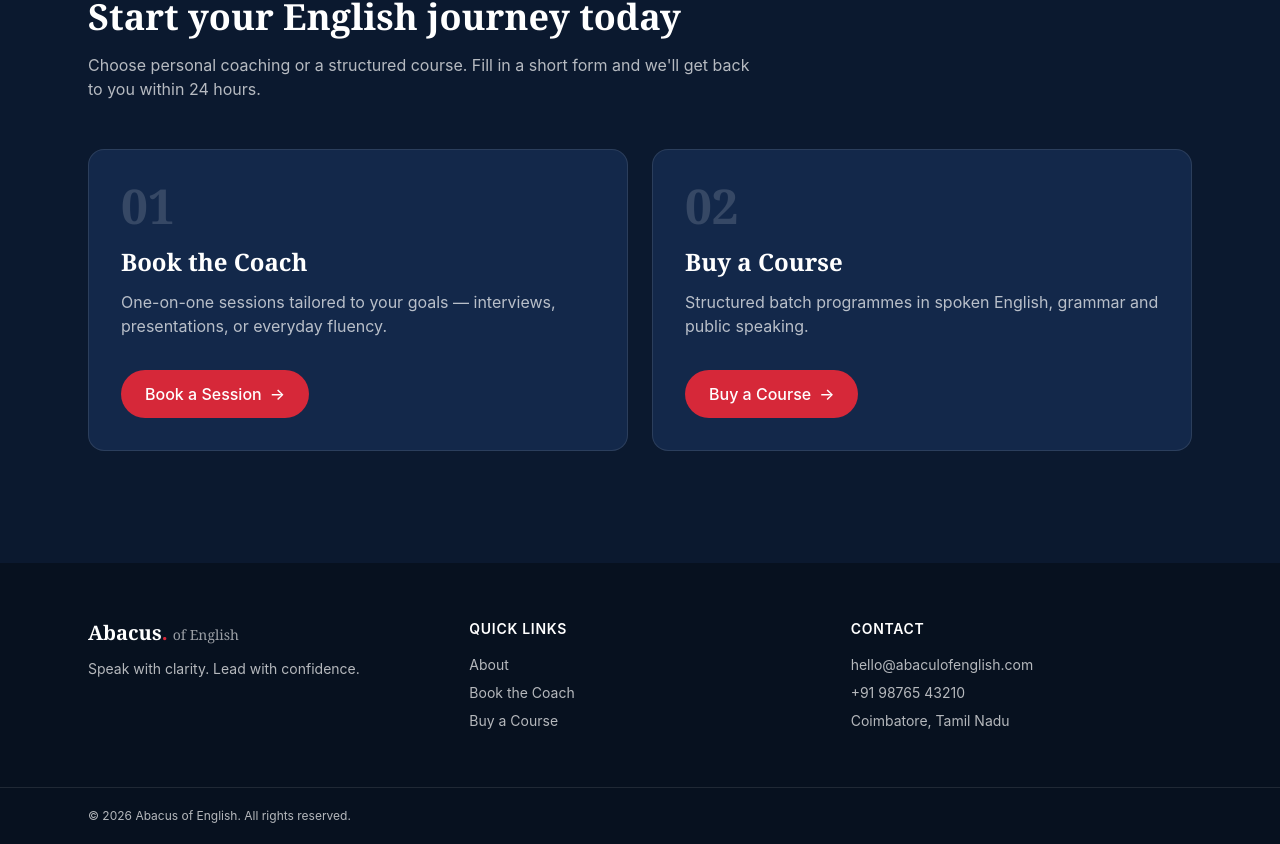
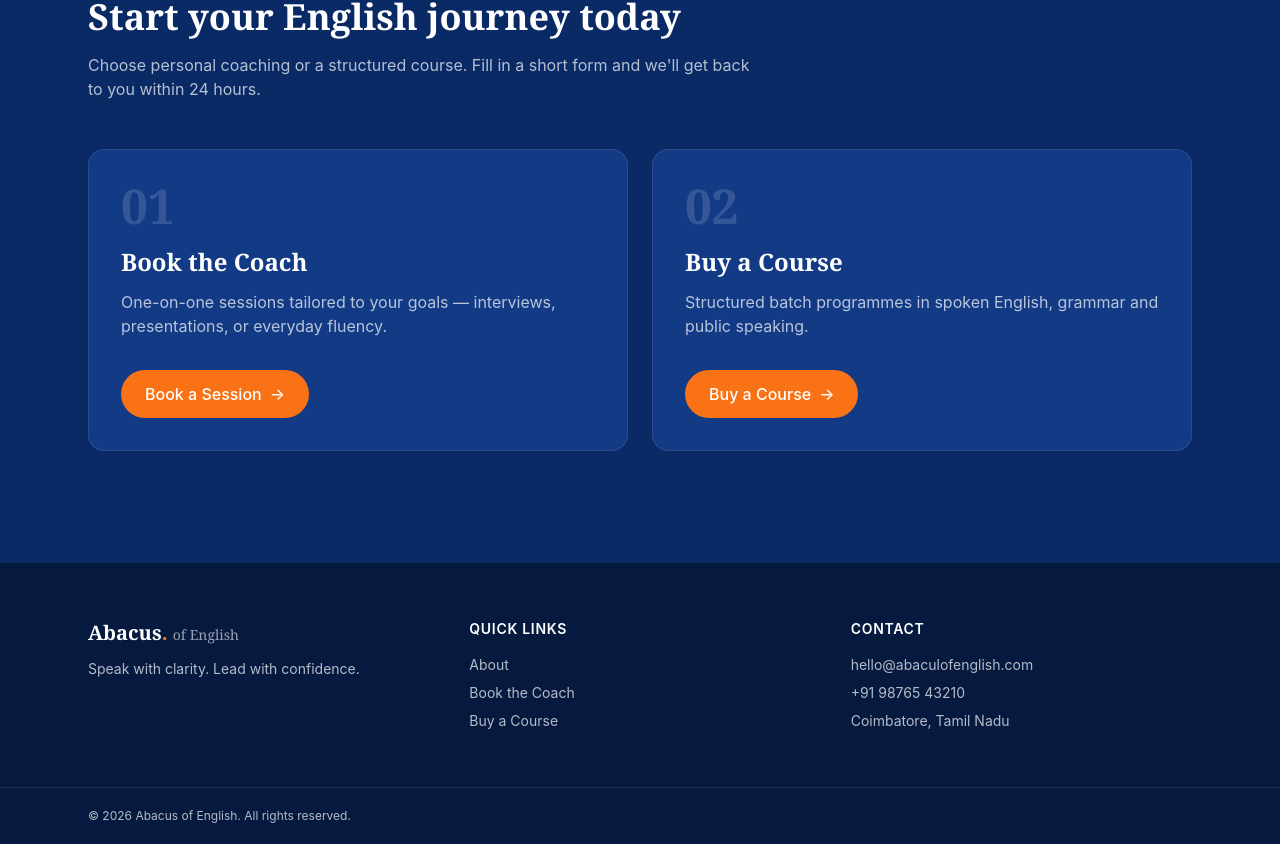
Before and after one commit to janani-2226/Abacusof_English, a React (Vite) app: page / in a window 1280 px wide. Shown: the part 1805-2649 px from the top of the page. Built offline with nearby package versions, Linux system fonts and the light colour scheme.

Commit message:
Update footer and styles

```diff
--- a/src/components/Footer.jsx
+++ b/src/components/Footer.jsx
@@ -4,7 +4,7 @@ export default function Footer() {
   const year = new Date().getFullYear();
 
   return (
-    <footer id="contact" className="bg-[#07111f] text-white/70">
+    <footer id="contact" className="bg-[#061a40] text-white/70">
       <div className="mx-auto grid max-w-6xl gap-10 px-4 py-14 sm:px-6 md:grid-cols-3">
         <div>
           <p className="font-serif text-xl font-semibold text-white">
--- a/src/index.css
+++ b/src/index.css
@@ -2,10 +2,10 @@
 @import url("https://fonts.googleapis.com/css2?family=Fraunces:opsz,wght@9..144,400;9..144,600;9..144,700&family=Inter:wght@400;500;600&display=swap");
 
 @theme {
-  --color-navy: #0b192f;
-  --color-navy-light: #13284a;
-  --color-brand: #d62839;
-  --color-brand-dark: #b01e2d;
+  --color-navy: #0a2a66;
+  --color-navy-light: #123a85;
+  --color-brand: #f97316;
+  --color-brand-dark: #ea580c;
   --color-cream: #f7f5f0;
   --font-serif: "Fraunces", Georgia, serif;
   --font-sans: "Inter", system-ui, sans-serif;
```
